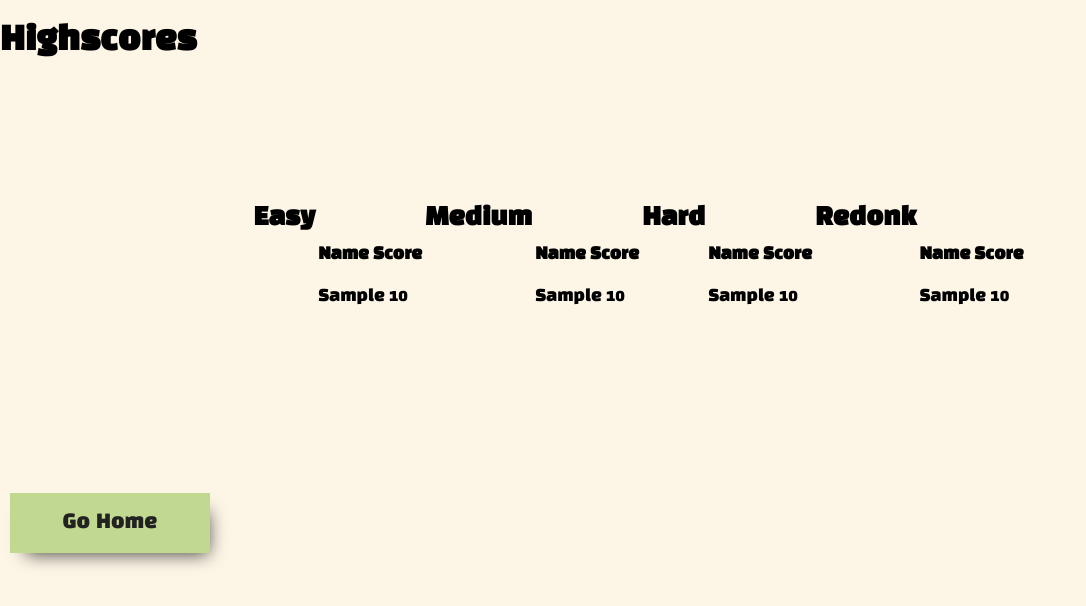
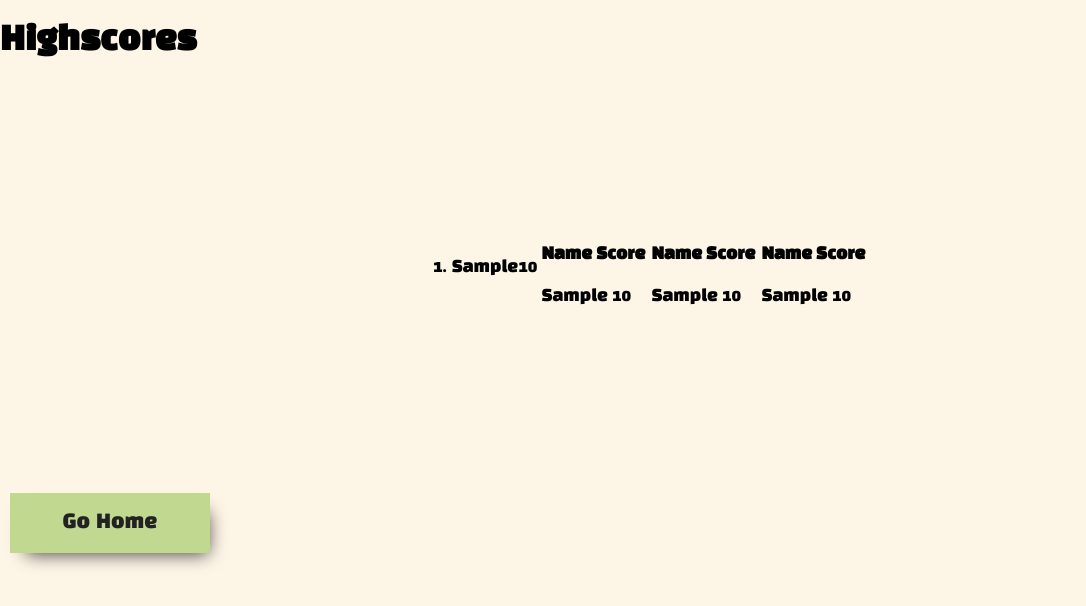
Before and after one commit to Raademar/simple-memory, a Node server app: page /highscore in a window 1280 px wide. Shown: the top 606 px of the page, without its empty margins (0-1086 px from the left). Run offline with Node 20, Linux system fonts and the light colour scheme; tables that the repository leaves empty hold one stand-in row (values such as "Sample post"); some libraries are stand-ins or nearby versions.

Commit message:
trying to style the highscore page..

```diff
--- a/public/stylesheets/style.css
+++ b/public/stylesheets/style.css
@@ -153,24 +153,24 @@ button:hover {
 /* HIGHSCORES */
 
 .highscore-container {
+	height: 50vh;
 	width: 100vw;
-	height: 50vh;
 	display: flex;
-	flex-direction: row;
 	justify-content: center;
-	align-items: center;
+	align-content: center;
+	flex-flow: row wrap;
 }
 .highscore-container table {
-	max-width: 15vw;
+
 	display: flex;
 	flex-direction: column;
 	justify-content: center;
 	align-items: flex-start;
 }
-.highscore-container h2 {
+/* .highscore-container h2 {
 	align-self: flex-start;
 	margin-top: 15vh;
-}
+} */
 
 /* ********** */
 
--- a/views/highscore.pug
+++ b/views/highscore.pug
@@ -4,21 +4,13 @@ block content
 
   h1 Highscores
   .highscore-container
-    h2 Easy
-    table
-      thead
-        tr
-          th Name
-          th Score
-      tbody
-        tr
-          td
-            for item in highscores.easy
-              p= item.player
-          td
-            for item in highscores.easy
-              p= item.score
-    h2 Medium
+    ol
+      for item in highscores.easy
+        li(style='margin-right: 1px;')= item.player
+          span= item.score
+
+
+
     table
       thead
         tr
@@ -32,7 +24,6 @@ block content
           td
             for item in highscores.medium
               p= item.score
-    h2 Hard
     table
       thead
         tr
@@ -46,7 +37,6 @@ block content
           td
             for item in highscores.hard
               p= item.score
-    h2 Redonk
     table
       thead
         tr
```
